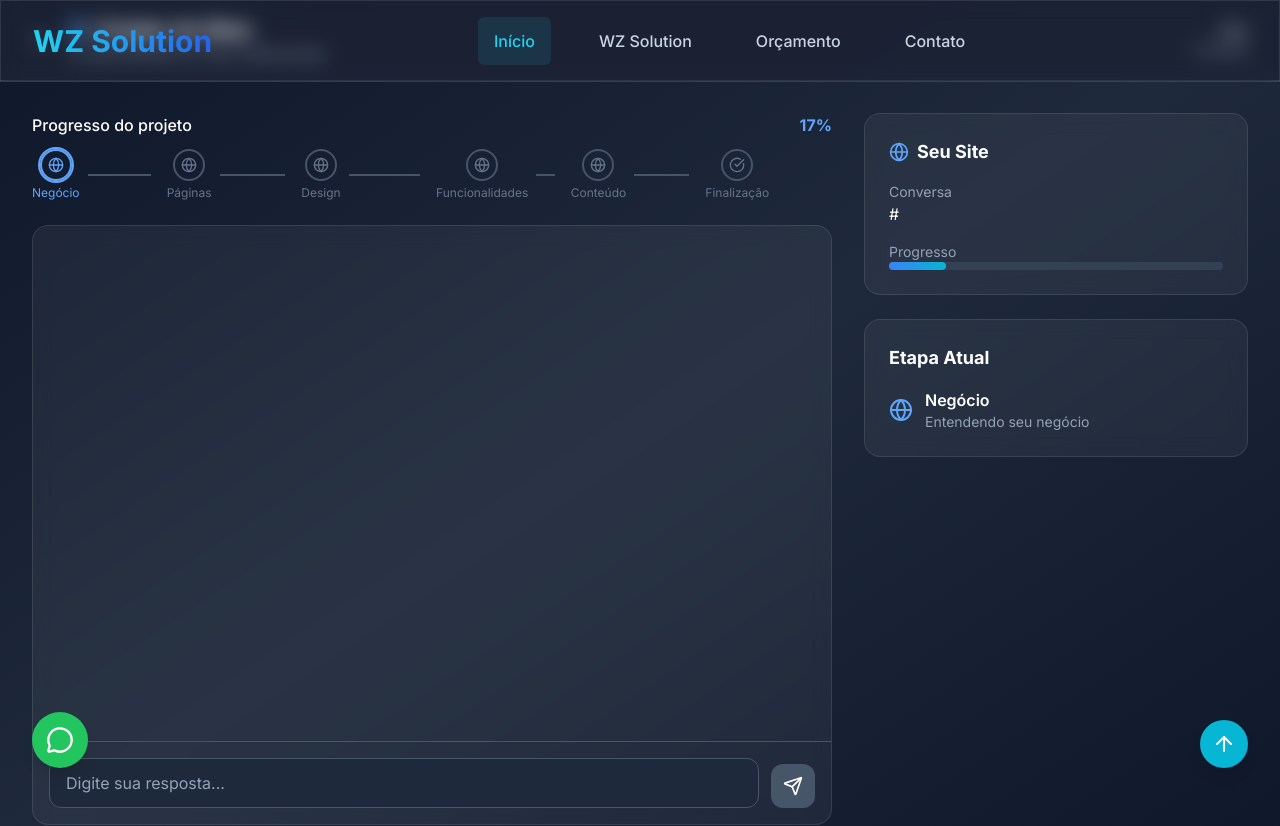
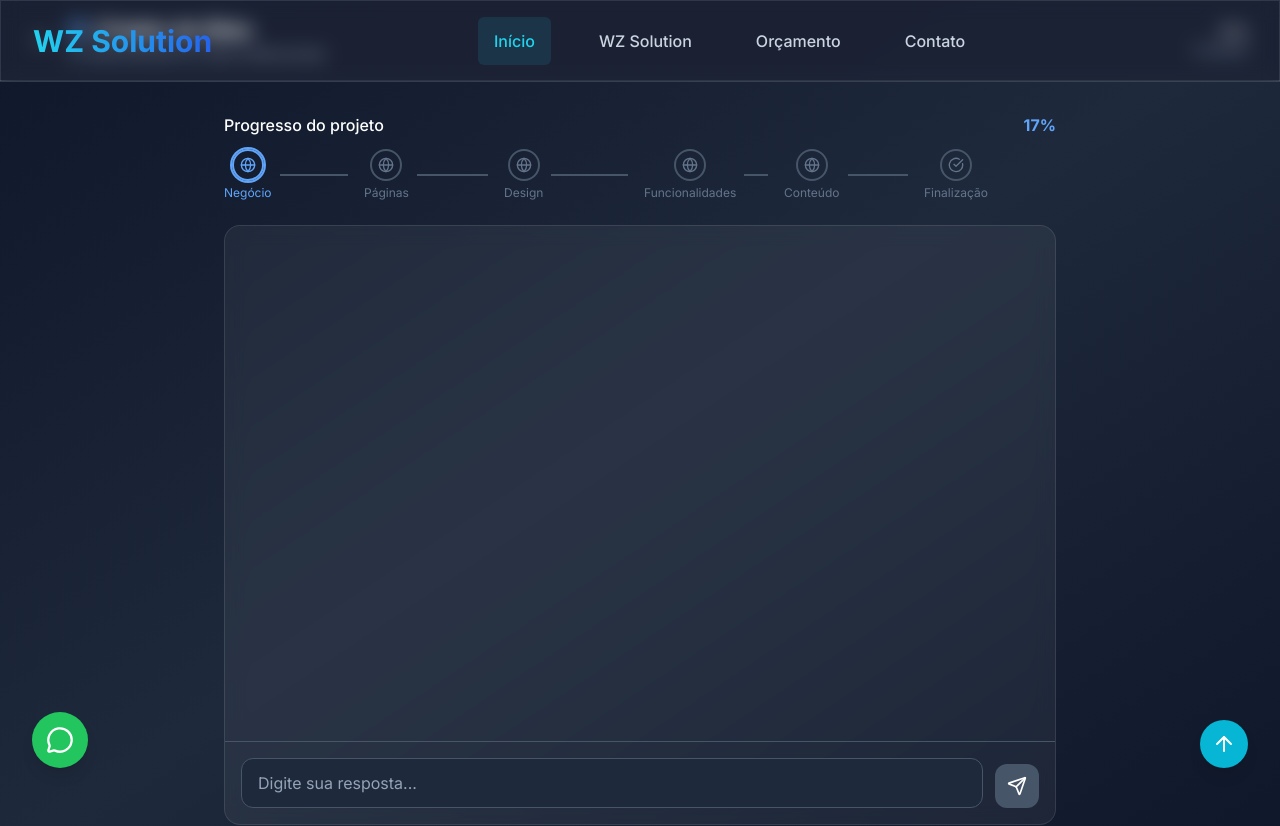
Before and after one commit to yagogouvea/wzsolution, a Next.js app: page /ia-criador-site in a window 1280 px wide. Shown: the top 826 px of the page. Built offline with nearby package versions, Linux system fonts and the light colour scheme.

Commit message:
Fix: Corrigir todos os erros de TypeScript no frontend - Build funcionando

```diff
--- a/src/app/ia-criador-site/page.tsx
+++ b/src/app/ia-criador-site/page.tsx
@@ -6,8 +6,9 @@ export const dynamic = 'force-dynamic';
 import React, { useState, useEffect, useRef, Suspense } from 'react';
 import { motion, AnimatePresence } from 'framer-motion';
 import { useSearchParams, useRouter } from 'next/navigation';
-import { Send, Bot, User, ArrowLeft, Globe, CheckCircle, Image as ImageIcon, Loader2, MessageSquare, Eye } from 'lucide-react';
+import { Send, Bot, User, ArrowLeft, Globe, CheckCircle, Image as ImageIcon, Loader2, Eye, X } from 'lucide-react';
 import Link from 'next/link';
+import ProtectedSitePreview from '@/components/ProtectedSitePreview';
 
 interface SiteMessage {
   id: string;
@@ -20,6 +21,9 @@ interface SiteMessage {
     stage?: number;
     isWelcomeMessage?: boolean;
     isLeadCreated?: boolean;
+    sitePreview?: boolean;
+    siteCode?: string;
+    version?: number;
   };
 }
 
@@ -45,8 +49,10 @@ function SiteCriadorPageContent() {
   });
   const [showLeadForm, setShowLeadForm] = useState(false);
   const [leadFormData, setLeadFormData] = useState({ name: '', email: '', phone: '', company: '' });
-  // ✅ Estado para alternar entre Chat e Preview em mobile
-  const [mobileView, setMobileView] = useState<'chat' | 'preview'>('chat');
+  // ✅ Estado para modal de preview
+  const [showPreviewModal, setShowPreviewModal] = useState(false);
+  const [previewSiteCode, setPreviewSiteCode] = useState<string | null>(null);
+  const [previewVersion, setPreviewVersion] = useState<number>(1);
 
   const messagesEndRef = useRef<HTMLDivElement>(null);
 
@@ -313,36 +319,7 @@ function SiteCriadorPageContent() {
         </div>
       </div>
 
-      <div className="max-w-7xl mx-auto px-4 sm:px-6 lg:px-8 py-4 sm:py-8">
-        {/* ✅ Mobile: Tabs para alternar entre Chat e Preview */}
-        <div className="lg:hidden mb-4 flex bg-slate-800/50 rounded-xl p-1 backdrop-blur-sm">
-          <button
-            onClick={() => setMobileView('chat')}
-            className={`flex-1 px-4 py-2.5 rounded-lg flex items-center justify-center space-x-2 transition-all ${
-              mobileView === 'chat'
-                ? 'bg-blue-500 text-white shadow-lg'
-                : 'text-slate-300 hover:text-white'
-            }`}
-          >
-            <MessageSquare className="w-5 h-5" />
-            <span className="font-medium">Chat</span>
-          </button>
-          <button
-            onClick={() => setMobileView('preview')}
-            className={`flex-1 px-4 py-2.5 rounded-lg flex items-center justify-center space-x-2 transition-all ${
-              mobileView === 'preview'
-                ? 'bg-blue-500 text-white shadow-lg'
-                : 'text-slate-300 hover:text-white'
-            }`}
-          >
-            <Eye className="w-5 h-5" />
-            <span className="font-medium">Preview</span>
-          </button>
-        </div>
-
-        <div className="grid lg:grid-cols-3 gap-8">
-          {/* Chat Area */}
-          <div className={`lg:col-span-2 ${mobileView === 'chat' ? 'block' : 'hidden lg:block'}`}>
+      <div className="max-w-4xl mx-auto px-4 sm:px-6 lg:px-8 py-4 sm:py-8">
         {/* Progress Bar */}
         <div className="mb-6">
           <div className="flex items-center justify-between mb-3">
@@ -381,7 +358,7 @@ function SiteCriadorPageContent() {
           </div>
         </div>
 
-            {/* Chat Interface */}
+        {/* Chat Interface - Apenas chat, sem preview lateral */}
         <div className="glass rounded-2xl h-[calc(100vh-280px)] sm:h-[600px] flex flex-col">
           {/* Messages */}
           <div className="flex-1 overflow-y-auto p-3 sm:p-6 space-y-3 sm:space-y-4">
@@ -426,6 +403,23 @@ function SiteCriadorPageContent() {
                                   onClick={() => window.open(imgSrc, '_blank')}
                                 />
                               ))}
+                            </div>
+                          )}
+
+                          {/* Botão para ver preview quando site for criado */}
+                          {message.metadata?.sitePreview && message.metadata.siteCode && (
+                            <div className="mt-4">
+                              <button
+                                onClick={() => {
+                                  setPreviewSiteCode(message.metadata!.siteCode!);
+                                  setPreviewVersion(message.metadata!.version || 1);
+                                  setShowPreviewModal(true);
+                                }}
+                                className="w-full px-6 py-3 bg-gradient-to-r from-blue-500 to-cyan-500 hover:from-blue-600 hover:to-cyan-600 text-white font-semibold rounded-xl transition-all duration-200 flex items-center justify-center space-x-2 shadow-lg hover:shadow-xl"
+                              >
+                                <Eye className="w-5 h-5" />
+                                <span>👁️ Ver Preview do Site</span>
+                              </button>
                             </div>
                           )}
 
@@ -489,108 +483,46 @@ function SiteCriadorPageContent() {
         </div>
       </div>
 
-          {/* Project Info Panel / Preview */}
-          <div className={`space-y-6 ${mobileView === 'preview' ? 'block' : 'hidden lg:block'}`}>
-            {/* Project Summary */}
-            <div className="glass rounded-2xl p-6">
-              <h3 className="text-lg font-bold text-white mb-4 flex items-center">
-                <Globe className="w-5 h-5 mr-2 text-blue-400" />
-                Seu Site
+      {/* Modal de Preview */}
+      {showPreviewModal && previewSiteCode && (
+        <div
+          className="fixed inset-0 z-50 flex items-center justify-center bg-black/80 backdrop-blur-sm p-4"
+          onClick={() => setShowPreviewModal(false)}
+        >
+          <motion.div
+            initial={{ opacity: 0, scale: 0.9 }}
+            animate={{ opacity: 1, scale: 1 }}
+            exit={{ opacity: 0, scale: 0.9 }}
+            onClick={(e) => e.stopPropagation()}
+            className="glass rounded-2xl w-full max-w-6xl max-h-[90vh] flex flex-col"
+          >
+            {/* Header do Modal */}
+            <div className="flex items-center justify-between p-4 border-b border-slate-700">
+              <h3 className="text-xl font-bold text-white flex items-center">
+                <Eye className="w-6 h-6 mr-2 text-blue-400" />
+                Preview do Site
               </h3>
-
-              <div className="space-y-4">
-                <div>
-                  <div className="text-sm text-slate-400">Conversa</div>
-                  <div className="text-white">#{conversationState.conversationId?.slice(-8)}</div>
+              <button
+                onClick={() => setShowPreviewModal(false)}
+                className="p-2 hover:bg-slate-700 rounded-lg transition-colors"
+              >
+                <X className="w-6 h-6 text-slate-300" />
+              </button>
             </div>
 
-                <div>
-                  <div className="text-sm text-slate-400">Progresso</div>
-                  <div className="w-full bg-slate-700 rounded-full h-2">
-                    <div
-                      className="bg-gradient-to-r from-blue-500 to-cyan-500 h-2 rounded-full transition-all duration-500"
-                      style={{ width: `${getProgressPercentage()}%` }}
+            {/* Preview Content */}
+            <div className="flex-1 overflow-auto p-4">
+              <div className="bg-slate-800 rounded-xl overflow-hidden">
+                <ProtectedSitePreview
+                  siteCodeId={previewSiteCode}
+                  version={previewVersion}
+                  conversationId={conversationState.conversationId || ''}
                 />
               </div>
             </div>
-
-                {conversationState.stage > 1 && (
-                  <div>
-                    <div className="text-sm text-slate-400 mb-2">Etapas Concluídas</div>
-                    <div className="space-y-2">
-                      {stages.slice(0, conversationState.stage - 1).map((stage) => {
-                        const Icon = stage.icon;
-                        return (
-                          <div key={stage.id} className="flex items-center text-sm">
-                            <Icon className={`w-4 h-4 mr-2 ${stage.color}`} />
-                            <span className="text-slate-300">{stage.name}</span>
-                            <CheckCircle className="w-4 h-4 ml-auto text-green-400" />
-                          </div>
-                        );
-                      })}
-                    </div>
+          </motion.div>
         </div>
       )}
-              </div>
-            </div>
-
-            {/* Current Stage Info */}
-            <div className="glass rounded-2xl p-6">
-              <h3 className="text-lg font-bold text-white mb-4">Etapa Atual</h3>
-
-              {conversationState.stage <= 6 && conversationState.stage > 0 && (
-                <div className="flex items-center">
-                  {React.createElement(stages[conversationState.stage - 1].icon, {
-                    className: `w-6 h-6 mr-3 ${stages[conversationState.stage - 1].color}`
-                  })}
-                  <div>
-                    <div className="font-semibold text-white">
-                      {stages[conversationState.stage - 1].name}
-                    </div>
-                    <div className="text-sm text-slate-400">
-                      {conversationState.stage === 1 && "Entendendo seu negócio"}
-                      {conversationState.stage === 2 && "Definindo páginas"}
-                      {conversationState.stage === 3 && "Escolhendo design"}
-                      {conversationState.stage === 4 && "Selecionando funcionalidades"}
-                      {conversationState.stage === 5 && "Planejando conteúdo"}
-                      {conversationState.stage === 6 && "Finalizando projeto"}
-                    </div>
-                  </div>
-                </div>
-              )}
-
-              {conversationState.error && (
-                <div className="mt-4 p-3 bg-red-500/20 border border-red-500/30 rounded-lg">
-                  <p className="text-red-300 text-sm">{conversationState.error}</p>
-                </div>
-              )}
-            </div>
-
-            {/* Quick Actions */}
-            {conversationState.isComplete && (
-              <div className="glass rounded-2xl p-6">
-                <h3 className="text-lg font-bold text-white mb-4">Próximos Passos</h3>
-
-                <div className="space-y-3">
-                  <div className="p-3 bg-green-600/20 border border-green-500/30 rounded-lg">
-                    <div className="font-medium text-green-300">✅ Projeto Concluído!</div>
-                    <div className="text-sm text-green-200">Nossa equipe entrará em contato em breve</div>
-                  </div>
-
-                  <a
-                    href="https://wa.me/5511999999999?text=Olá! Acabei de concluir o planejamento do meu site no chat de IA e gostaria de prosseguir com o projeto."
-                    target="_blank"
-                    className="w-full text-left p-3 bg-green-600 hover:bg-green-700 rounded-lg transition-colors text-white block"
-                  >
-                    <div className="font-medium">📱 Falar Agora no WhatsApp</div>
-                    <div className="text-sm text-green-200">Acelerar o processo</div>
-                  </a>
-                </div>
-              </div>
-            )}
-          </div>
-        </div>
-      </div>
     </div>
   );
 }
```
Lines whose indentation alone changed are shown as unchanged.
